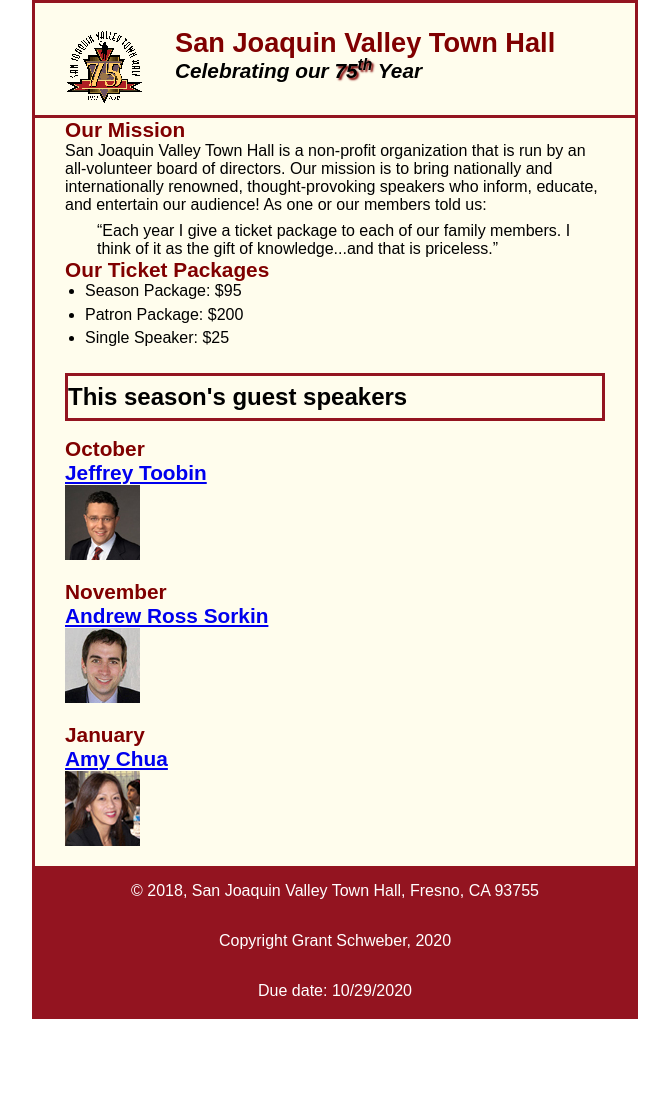
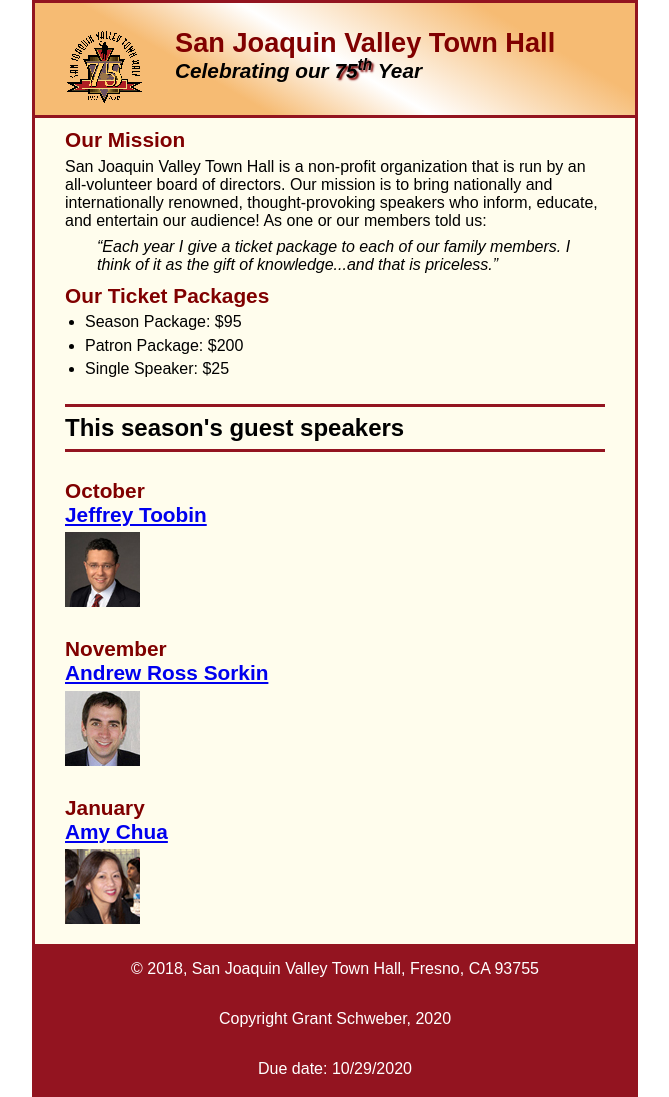
Before and after one commit to gschweber12/A11, a plain HTML site: page index.html in a window 1280 px wide. Shown: the whole page, without its empty margins (305-974 px from the left). Before the commit the page ends 1019 px from the top, so only its background shows below. Drawn offline with Linux system fonts and the light colour scheme.

Commit message:
Feature: added finishing touches

```diff
--- a/styles/main.css
+++ b/styles/main.css
@@ -20,6 +20,7 @@
 header {
 	padding: 1.5em 0 2em 0;
 	border-bottom: 3px solid #931420;
+	background-image: linear-gradient(30deg, #f6bb73 0%, #f6bb73 30%, white 50%, #f6bb73 80%, #f6bb73 100%);
 
 }
 
@@ -50,14 +51,15 @@
 
 main h1 {
 	font-size: 150%;
-	border: 3px solid #931420;
+	border-top: 3px solid #931420;
+	border-bottom: 3px solid #931420;
 	padding: .3em 0;
 }
 
 main h2 {
 	font-size: 130%;
 	color: #800000;
-	padding: .5em 0 .25 em 0;
+	padding: .5em 0 .25em 0;
 }
 
 main h3 {
@@ -72,6 +74,7 @@
 }
 main blockquote {
 	padding: 0 2em;
+	font-style: italic;
 
 }
 
```
